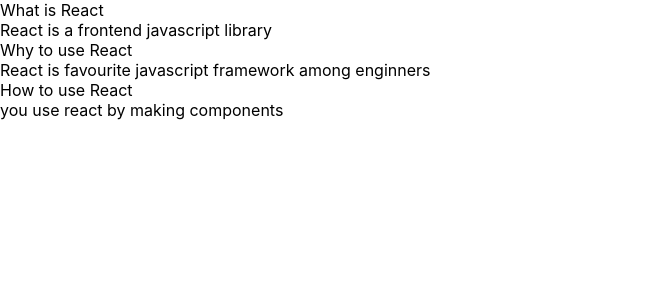
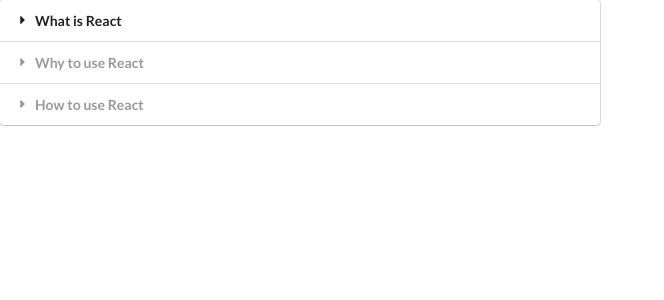
Before and after one commit to abhiparashar/wiki, a React (Create React App) app: page / in a window 1280 px wide. Shown: the top 300 px of the page, without its empty margins (0-664 px from the left). Built offline with nearby package versions, Linux system fonts and the light colour scheme.

Commit message:
active class and dropdown implementation

```diff
--- a/public/index.html
+++ b/public/index.html
@@ -10,34 +10,16 @@
       content="Web site created using create-react-app"
     />
     <link rel="apple-touch-icon" href="%PUBLIC_URL%/logo192.png" />
-    <!--
-      manifest.json provides metadata used when your web app is installed on a
-      user's mobile device or desktop. See https://developers.google.com/web/fundamentals/web-app-manifest/
-    -->
-    <link rel="manifest" href="%PUBLIC_URL%/manifest.json" />
-    <!--
-      Notice the use of %PUBLIC_URL% in the tags above.
-      It will be replaced with the URL of the `public` folder during the build.
-      Only files inside the `public` folder can be referenced from the HTML.
+    <link rel="stylesheet" href="%PUBLIC_URL%/logo192.png" />
+    <link rel="stylesheet" href="https://cdnjs.cloudflare.com/ajax/libs/semantic-ui/2.4.1/semantic.min.css" integrity="sha256-9mbkOfVho3ZPXfM7W8sV2SndrGDuh7wuyLjtsWeTI1Q=" crossorigin="anonymous" />
+    <script src="https://code.jquery.com/jquery-3.1.1.min.js" integrity="sha256-hVVnYaiADRTO2PzUGmuLJr8BLUSjGIZsDYGmIJLv2b8=" crossorigin="anonymous"></script>
+    <script src="https://cdnjs.cloudflare.com/ajax/libs/semantic-ui/2.4.1/semantic.min.js" integrity="sha256-t8GepnyPmw9t+foMh3mKNvcorqNHamSKtKRxxpUEgFI=" crossorigin="anonymous"></script>
 
-      Unlike "/favicon.ico" or "favicon.ico", "%PUBLIC_URL%/favicon.ico" will
-      work correctly both with client-side routing and a non-root public URL.
-      Learn how to configure a non-root public URL by running `npm run build`.
-    -->
     <title>React App</title>
   </head>
   <body>
     <noscript>You need to enable JavaScript to run this app.</noscript>
     <div id="root"></div>
-    <!--
-      This HTML file is a template.
-      If you open it directly in the browser, you will see an empty page.
 
-      You can add webfonts, meta tags, or analytics to this file.
-      The build step will place the bundled scripts into the <body> tag.
-
-      To begin the development, run `npm start` or `yarn start`.
-      To create a production bundle, use `npm run build` or `yarn build`.
-    -->
   </body>
 </html>
--- a/src/components/Accordian.js
+++ b/src/components/Accordian.js
@@ -1,15 +1,27 @@
-import React from "react";
+import React,{useState} from "react";
 
 const Accordian = (props) => {
-  const renderlist = props.items.map((item) => {
-    return(
-        <div>
-            {item.title}
-            <div>{item.content}</div>
+  const [activeindex, setActiveindex] = useState(null)
+  const ontitleClick = (index)=>{
+    setActiveindex(index)
+  }
+  const renderlist = props.items.map((item,index) => {
+    const active = activeindex===index ? 'active' : ""
+    return (
+      <React.Fragment key={item.title}>
+        <div className={`title ${active}`} onClick={()=>ontitleClick(index)}>
+          <i className="dropdown icon" />
+          {item.title}
         </div>
-    )
+        <div className={`content ${active}`}>
+          <p>{item.content}</p>
+        </div>
+      </React.Fragment>
+    );
   });
-  return <div>{renderlist}</div>;
+  return <div className="ui styled accordion">
+    {renderlist}
+    </div>;
 };
 
 export default Accordian;
```
